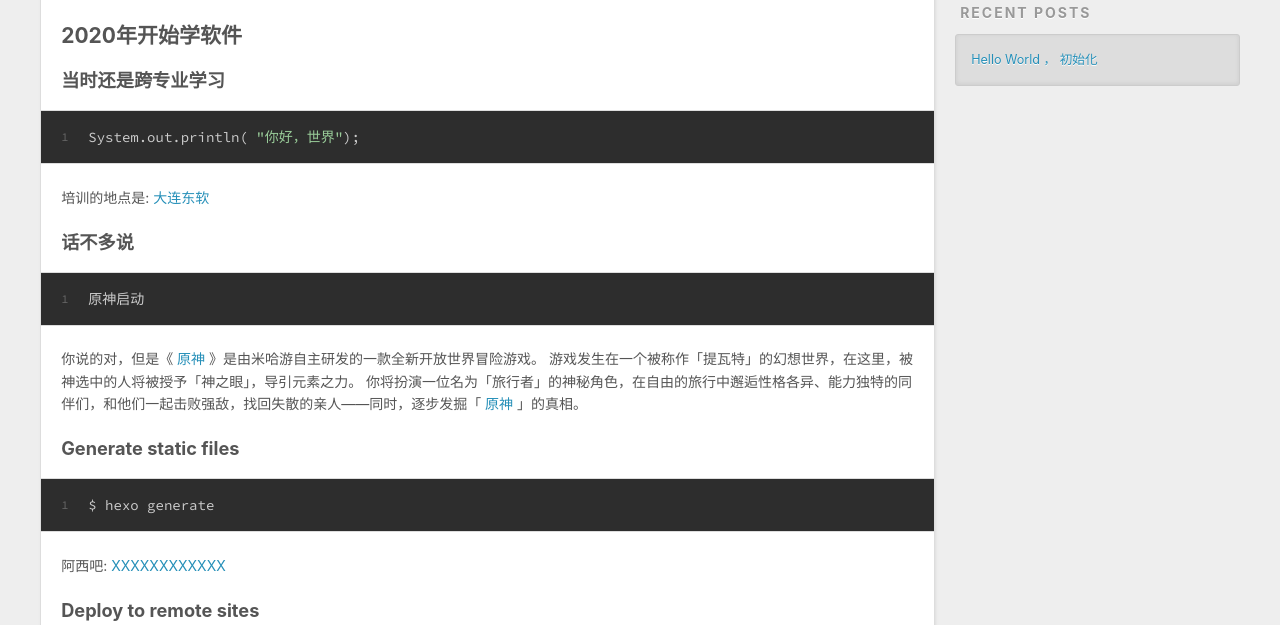
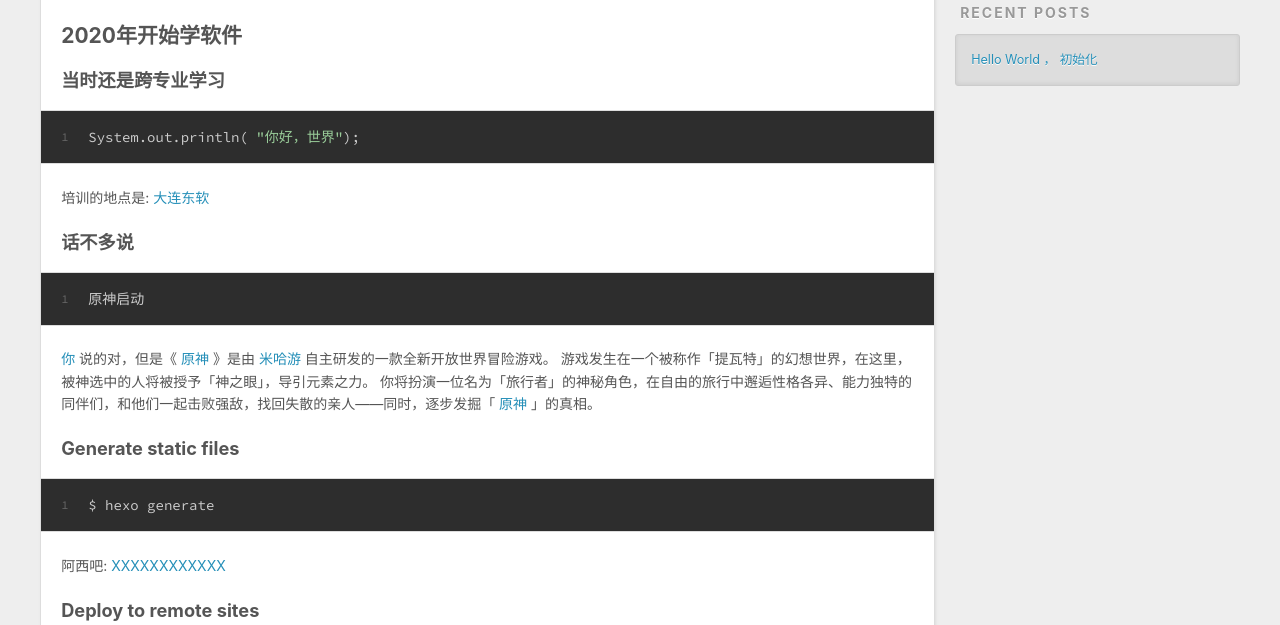
Before and after one commit to Yiu1136316950/Yiu1136316950.github.io, a plain HTML site: page index.html in a window 1280 px wide. Shown: the part 475-1100 px from the top of the page. Drawn offline with nearby package versions, Linux system fonts and the light colour scheme.

Commit message:
Update index.html

```diff
--- a/index.html
+++ b/index.html
@@ -187,14 +187,27 @@
                   </figure>
 
                   <p>
-                   你说的对，但是《
                     <a
                       target="_blank"
                       rel="noopener"
-                      href="https://genshin.hoyoverse.com/ja/"
+                      href="https://www.baidu.com/s?wd=%E5%90%B4%E5%BD%A6%E7%A5%96&rsv_bp=0&inputT=1955"
+                      >你</a
+                    >
+                   说的对，但是《
+                    <a
+                      target="_blank"
+                      rel="noopener"
+                      href="https://baike.baidu.com/item/%E6%8A%A0%E9%97%A8/7337019?fr=ge_ala"
                       >原神</a
                     >
-                    》是由米哈游自主研发的一款全新开放世界冒险游戏。
+                    》是由
+                   <a
+                      target="_blank"
+                      rel="noopener"
+                      href="https://genshin.hoyoverse.com/ja/"
+                      >米哈游</a
+                    >
+                    自主研发的一款全新开放世界冒险游戏。
                     游戏发生在一个被称作「提瓦特」的幻想世界，在这里，被神选中的人将被授予「神之眼」，导引元素之力。
                     你将扮演一位名为「旅行者」的神秘角色，在自由的旅行中邂逅性格各异、能力独特的同伴们，和他们一起击败强敌，找回失散的亲人——同时，逐步发掘「
                     <a
```
